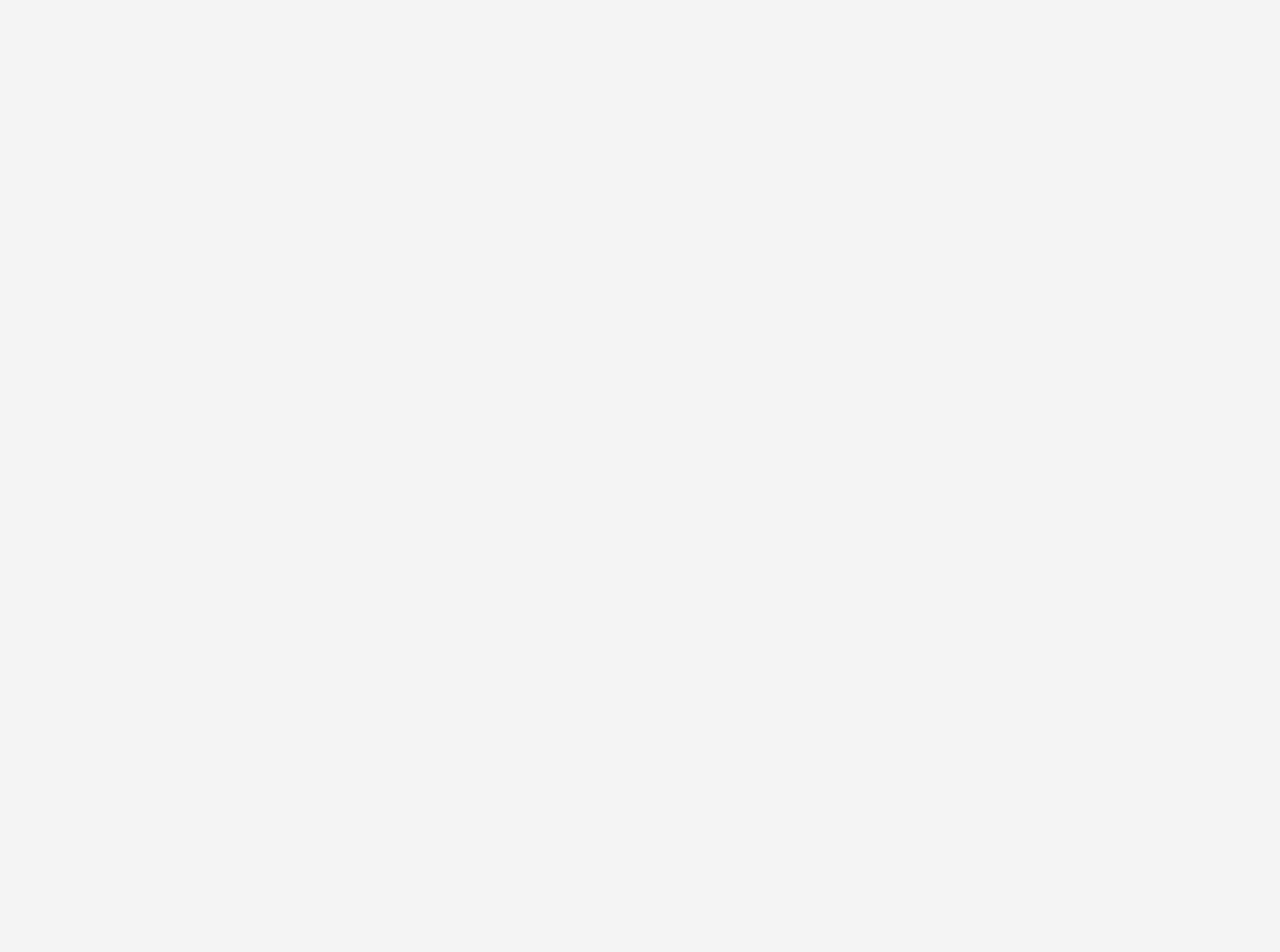
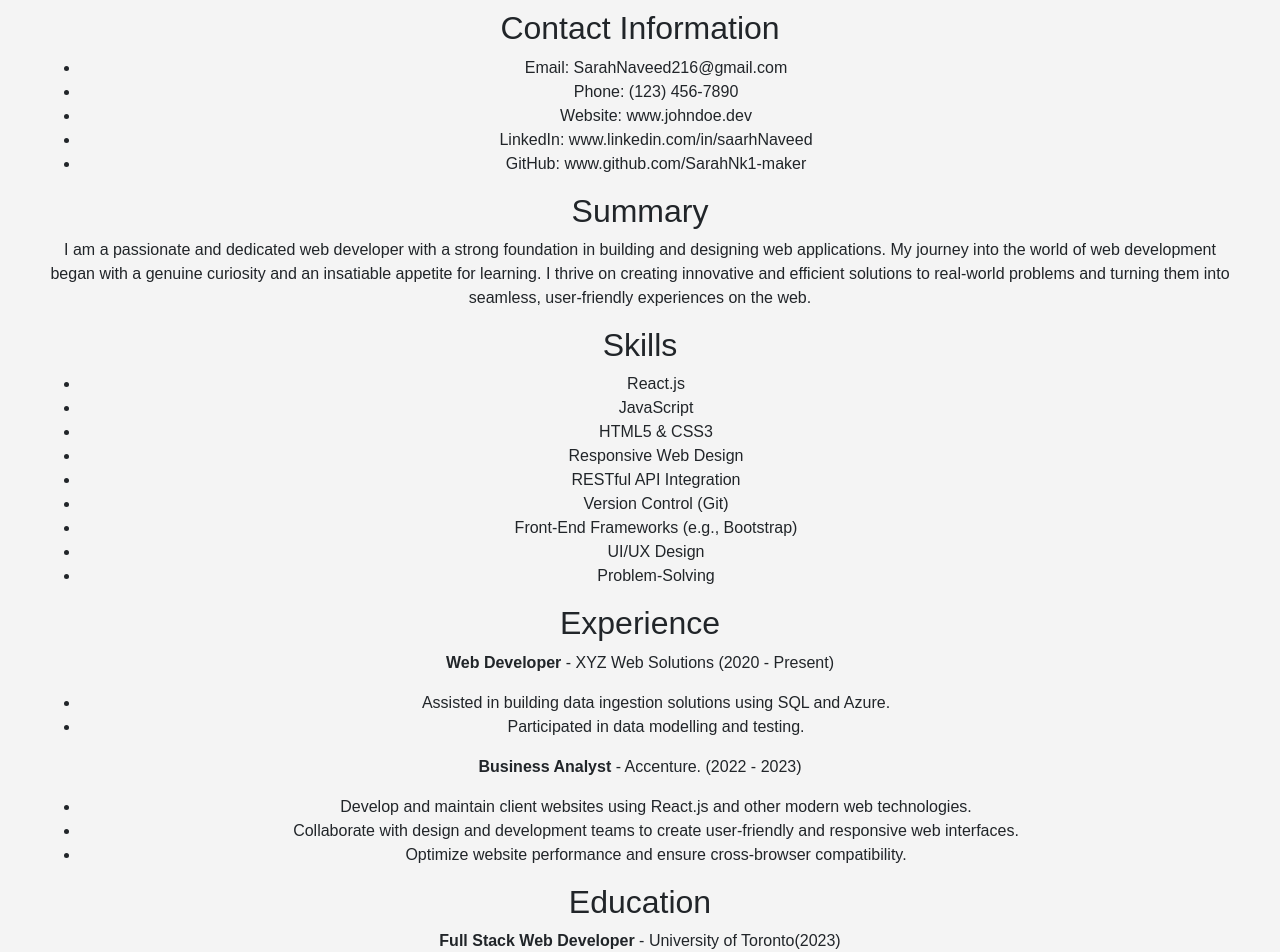
Before and after one commit to SarahNk1-Maker/SN-ReAct-Portfolio, a React (Vite) app: page /Resume in a window 1280 px wide. Before the commit this address had no page. Shown: the part 220-1172 px from the top of the page. Before the commit the page ends 800 px from the top, so only its background shows below. Built offline with nearby package versions, Linux system fonts and the light colour scheme.

Commit message:
created resume tab, added resume details

```diff
--- a/src/components/NavTabs.jsx
+++ b/src/components/NavTabs.jsx
@@ -21,11 +21,11 @@ function NavTabs() {
       </li>
       <li className="nav-item">
         <Link
-          to="/About"
+          to="/Resume"
           // Check to see if the currentPage is `About`, and if so we use the active link class from bootstrap. Otherwise, we set it to a normal nav-link
           className={currentPage === '/About' ? 'nav-link active' : 'nav-link'}
         >
-          About
+          Resume
         </Link>
       </li>
       <li className="nav-item">
--- a/src/main.jsx
+++ b/src/main.jsx
@@ -9,7 +9,7 @@ import App from './App';
 import Error from './pages/Error';
 import Home from './pages/Home';
 import Contact from './pages/Contact';
-import About from './pages/About';
+import Resume from './pages/Resume';
 import Portfolio from './pages/Portfolio';
 
 // Define the accessible routes, and which components respond to which URL
@@ -24,8 +24,8 @@ const router = createBrowserRouter([
         element: <Home />,
       },
       {
-        path: '/About',
-        element: <About />,
+        path: '/Resume',
+        element: <Resume />,
       },
       {
         path: '/Portfolio',
--- a/src/pages/About.jsx
+++ /dev/null
@@ -1,28 +0,0 @@
-export default function Blog() {
-  const containerStyle = {
-    fontFamily: 'Arial, sans-serif',
-    maxWidth: '800px',
-    margin: '0 auto',
-    padding: '20px',
-  };
-
-  const headingStyle = {
-    fontSize: '24px',
-    color: 'blue',
-    marginBottom: '20px',
-  };
-
-  const paragraphStyle = {
-    fontSize: '16px',
-    lineHeight: '1.5',
-  };
-
-  return (
-    <div style={containerStyle}>
-      <h1 style={headingStyle}>A Little about me!!</h1>
-      <p style={paragraphStyle}>
-        {'I am a passionate and dedicated web developer with a strong foundation in building and designing web applications. My journey into the world of web development began with a genuine curiosity and an insatiable appetite for learning. I thrive on creating innovative and efficient solutions to real-world problems and turning them into seamless, user-friendly experiences on the web.'}
-      </p>
-    </div>
-  );
-}
--- a/src/pages/App.css
+++ b/src/pages/App.css
@@ -112,6 +112,7 @@ body {
   max-width: 1280px;
   margin: 0 auto;
   padding: 2rem;
+  max-height: 50px;
 
 }
 
--- a/src/pages/Contact.jsx
+++ b/src/pages/Contact.jsx
@@ -20,7 +20,7 @@ function Contact() {
 
   return (
 <div>
-  <h2 className="contact-heading">Contact Us</h2>
+  <h2 className="contact-heading">Please Fill out this form.</h2>
   <form onSubmit={handleFormSubmit} className="contact-form">
     <div className="form-group">
       <label htmlFor="name" className="form-label">Name:</label>
--- /dev/null
+++ b/src/pages/Resume.jsx
@@ -0,0 +1,72 @@
+export default function Resume() {
+  return (
+    <div className="resume">
+      <div className="header">
+        <h1>Sarah Naveed</h1>
+        <p>Web Developer</p>
+      </div>
+
+      <div className="contact">
+        <h2>Contact Information</h2>
+        <ul>
+          <li>Email: SarahNaveed216@gmail.com</li>
+          <li>Phone: (123) 456-7890</li>
+          <li>Website: www.johndoe.dev</li>
+          <li>LinkedIn: www.linkedin.com/in/saarhNaveed</li>
+          <li>GitHub: www.github.com/SarahNk1-maker</li>
+        </ul>
+      </div>
+
+      <div className="summary">
+        <h2>Summary</h2>
+        <p>
+          I am a passionate and dedicated web developer with a strong foundation in building and designing web applications. My journey into the world of web development began with a genuine curiosity and an insatiable appetite for learning. I thrive on creating innovative and efficient solutions to real-world problems and turning them into seamless, user-friendly experiences on the web.
+        </p>
+      </div>
+
+      <div className="skills">
+        <h2>Skills</h2>
+        <ul>
+          <li>React.js</li>
+          <li>JavaScript</li>
+          <li>HTML5 & CSS3</li>
+          <li>Responsive Web Design</li>
+          <li>RESTful API Integration</li>
+          <li>Version Control (Git)</li>
+          <li>Front-End Frameworks (e.g., Bootstrap)</li>
+          <li>UI/UX Design</li>
+          <li>Problem-Solving</li>
+        </ul>
+      </div>
+
+      <div className="experience">
+        <h2>Experience</h2>
+        <p>
+          <strong>Web Developer</strong> - XYZ Web Solutions (2020 - Present)
+        </p>
+        <ul>
+
+        <li>Assisted in building data ingestion solutions using SQL and Azure.</li>
+          <li>Participated in data modelling and testing.</li>
+        </ul>
+
+        <p>
+          <strong>Business Analyst</strong> - Accenture. (2022 - 2023)
+        </p>
+        <ul>
+        <li>Develop and maintain client websites using React.js and other modern web technologies.</li>
+          <li>Collaborate with design and development teams to create user-friendly and responsive web interfaces.</li>
+          <li>Optimize website performance and ensure cross-browser compatibility.</li>
+
+        </ul>
+      </div>
+
+      <div className="education">
+        <h2>Education</h2>
+        <p>
+          <strong>Full Stack Web Developer</strong> - University of Toronto(2023)
+        </p>
+      </div>
+    </div>
+  );
+}
```
